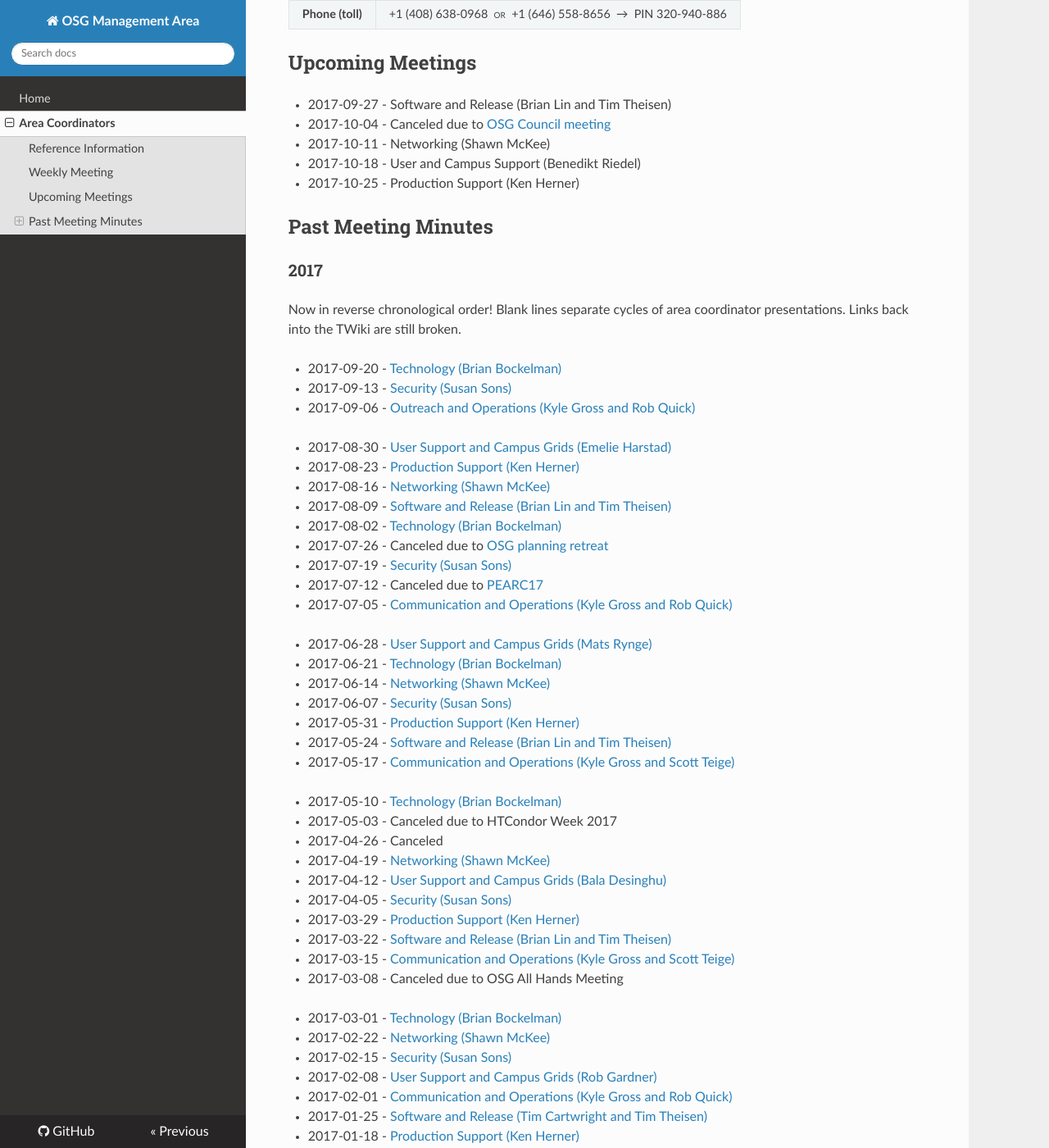
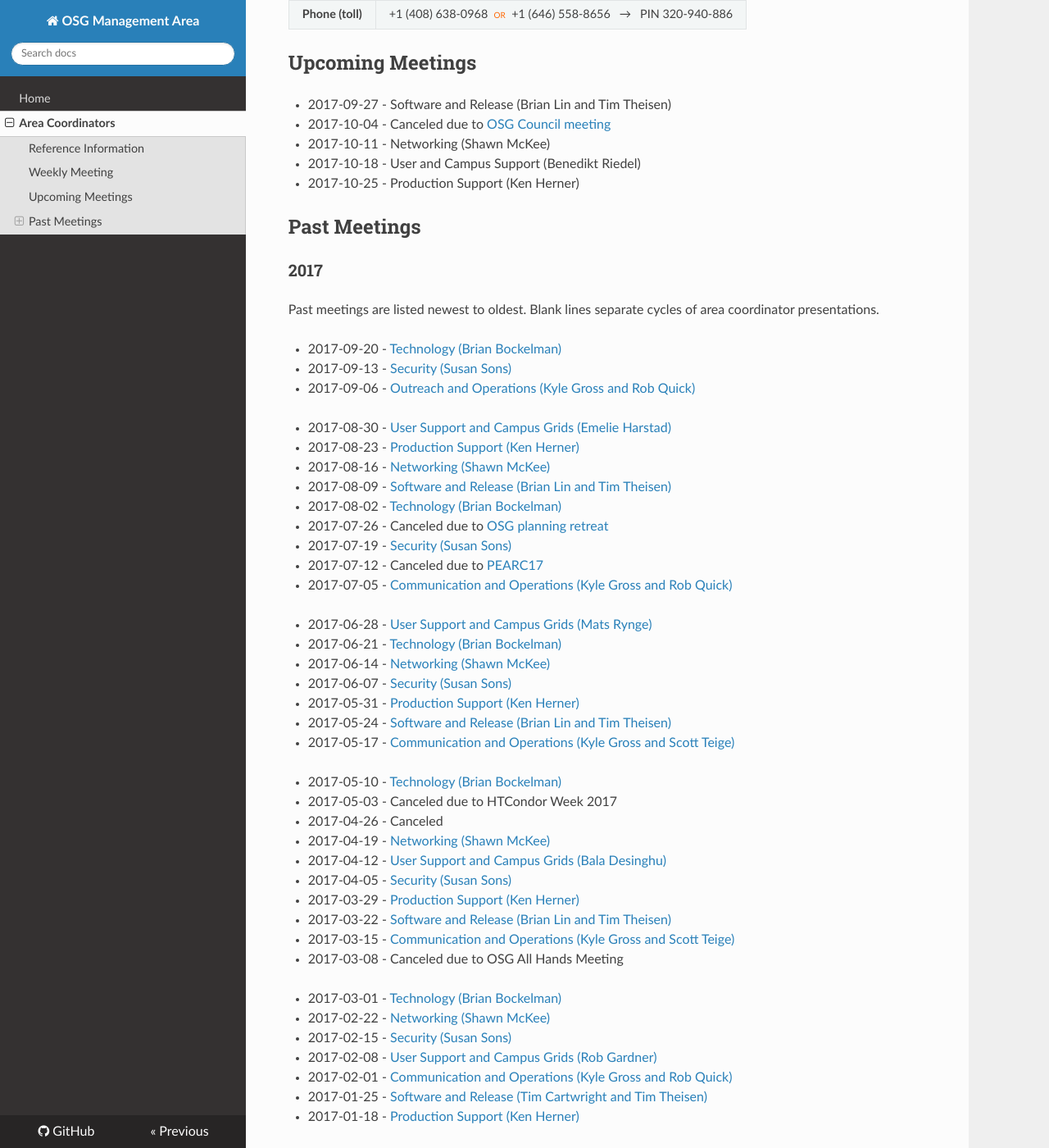
Before and after one commit to ppaschos/management-1, an MkDocs documentation site: the page built from docs/area-coordinators.md, in a window 1280 px wide and 1400 px high, scrolled down 414 px. Shown: the whole window at 82% size. Built offline with MkDocs 1.6.1, drawn with Linux system fonts in a browser that asks for light colours; nearby versions of some CDN libraries; old or Windows-style settings are respelled for this version of MkDocs; some of the changed text lies outside the part shown.

Commit message:
Fixed TWiki links, tweaked wording and formatting

```diff
--- a/docs/area-coordinators.md
+++ b/docs/area-coordinators.md
@@ -12,7 +12,16 @@
 <table>
   <tr> <td><strong>When</strong></td> <td>Wednesdays, 2:00–3:00 p.m. Central Time</td> </tr>
   <tr> <td><strong>Online</strong></td> <td><a href="https://IU.zoom.us/j/320940886">https://IU.zoom.us/j/320940886</a></td> </tr>
-  <tr> <td><strong>Phone (toll)</strong></td> <td>+1 (408) 638-0968 <span style="font-variant: small-caps; padding: 0 0.5ex;">or</span> +1 (646) 558-8656<span style="padding: 0 1ex;">&rarr;</span>PIN 320-940-886</td> </tr>
+  <tr>
+    <td><strong>Phone (toll)</strong></td>
+    <td>
+      +1 (408) 638-0968
+      <span style="color: #F60; font-variant: small-caps; padding: 0 0.5ex;">or</span>
+      +1 (646) 558-8656
+      <span style="padding: 0 1ex;">&rarr;</span>
+      PIN 320-940-886
+    </td>
+  </tr>
 </table>
 
 
@@ -25,68 +34,70 @@
 - 2017-10-25 - Production Support (Ken Herner)
 
 
-## Past Meeting Minutes
+## Past Meetings
 
 ### 2017
 
-Now in reverse chronological order!  Blank lines separate cycles of area coordinator presentations.  Links back into the
-TWiki are still broken.
+Past meetings are listed newest to oldest.  Blank lines separate cycles of area coordinator presentations.
 
--   2017-09-20 - [Technology (Brian Bockelman)](20170920AgendaMinutes)
--   2017-09-13 - [Security (Susan Sons)](20170913AgendaMinutes)
--   2017-09-06 - [Outreach and Operations (Kyle Gross and Rob Quick)](20170906AgendaMinutes)
+-   2017-09-20 - [Technology (Brian Bockelman)](https://twiki.opensciencegrid.org/bin/view/Management/20170920AgendaMinutes)
+-   2017-09-13 - [Security (Susan Sons)](https://twiki.opensciencegrid.org/bin/view/Management/20170913AgendaMinutes)
+-   2017-09-06 - [Outreach and Operations (Kyle Gross and Rob Quick)](https://twiki.opensciencegrid.org/bin/view/Management/20170906AgendaMinutes)
 
 <!-- -->
 
--   2017-08-30 - [User Support and Campus Grids (Emelie Harstad)](20170830AgendaMinutes)
--   2017-08-23 - [Production Support (Ken Herner)](20170823AgendaMinutes)
--   2017-08-16 - [Networking (Shawn McKee)](20170816AgendaMinutes)
--   2017-08-09 - [Software and Release (Brian Lin and Tim Theisen)](20170809AgendaMinutes)
--   2017-08-02 - [Technology (Brian Bockelman)](20170802AgendaMinutes)
+-   2017-08-30 - [User Support and Campus Grids (Emelie Harstad)](https://twiki.opensciencegrid.org/bin/view/Management/20170830AgendaMinutes)
+-   2017-08-23 - [Production Support (Ken Herner)](https://twiki.opensciencegrid.org/bin/view/Management/20170823AgendaMinutes)
+-   2017-08-16 - [Networking (Shawn McKee)](https://twiki.opensciencegrid.org/bin/view/Management/20170816AgendaMinutes)
+-   2017-08-09 - [Software and Release (Brian Lin and Tim Theisen)](https://twiki.opensciencegrid.org/bin/view/Management/20170809AgendaMinutes)
+-   2017-08-02 - [Technology (Brian Bockelman)](https://twiki.opensciencegrid.org/bin/view/Management/20170802AgendaMinutes)
 -   2017-07-26 - Canceled due to [OSG planning retreat](https://indico.fnal.gov/conferenceDisplay.py?confId=14739)
--   2017-07-19 - [Security (Susan Sons)](20170719AgendaMinutes)
+-   2017-07-19 - [Security (Susan Sons)](https://twiki.opensciencegrid.org/bin/view/Management/20170719AgendaMinutes)
 -   2017-07-12 - Canceled due to [PEARC17](https://www.pearc17.pearc.org)
--   2017-07-05 - [Communication and Operations (Kyle Gross and Rob Quick)](20170705AgendaMinutes)
+-   2017-07-05 - [Communication and Operations (Kyle Gross and Rob Quick)](https://twiki.opensciencegrid.org/bin/view/Management/20170705AgendaMinutes)
 
 <!-- -->
 
--   2017-06-28 - [User Support and Campus Grids (Mats Rynge)](20170628AgendaMinutes)
--   2017-06-21 - [Technology (Brian Bockelman)](20170621AgendaMinutes)
--   2017-06-14 - [Networking (Shawn McKee)](20170614AgendaMinutes)
--   2017-06-07 - [Security (Susan Sons)](20170607AgendaMinutes)
--   2017-05-31 - [Production Support (Ken Herner)](20170531AgendaMinutes)
--   2017-05-24 - [Software and Release (Brian Lin and Tim Theisen)](20170524AgendaMinutes)
--   2017-05-17 - [Communication and Operations (Kyle Gross and Scott Teige)](20170517AgendaMinutes)
+-   2017-06-28 - [User Support and Campus Grids (Mats Rynge)](https://twiki.opensciencegrid.org/bin/view/Management/20170628AgendaMinutes)
+-   2017-06-21 - [Technology (Brian Bockelman)](https://twiki.opensciencegrid.org/bin/view/Management/20170621AgendaMinutes)
+-   2017-06-14 - [Networking (Shawn McKee)](https://twiki.opensciencegrid.org/bin/view/Management/20170614AgendaMinutes)
+-   2017-06-07 - [Security (Susan Sons)](https://twiki.opensciencegrid.org/bin/view/Management/20170607AgendaMinutes)
+-   2017-05-31 - [Production Support (Ken Herner)](https://twiki.opensciencegrid.org/bin/view/Management/20170531AgendaMinutes)
+-   2017-05-24 - [Software and Release (Brian Lin and Tim Theisen)](https://twiki.opensciencegrid.org/bin/view/Management/20170524AgendaMinutes)
+-   2017-05-17 - [Communication and Operations (Kyle Gross and Scott Teige)](https://twiki.opensciencegrid.org/bin/view/Management/20170517AgendaMinutes)
 
 <!-- -->
 
--   2017-05-10 - [Technology (Brian Bockelman)](20170510AgendaMinutes)
+-   2017-05-10 - [Technology (Brian Bockelman)](https://twiki.opensciencegrid.org/bin/view/Management/20170510AgendaMinutes)
 -   2017-05-03 - Canceled due to HTCondor Week 2017
 -   2017-04-26 - Canceled
--   2017-04-19 - [Networking (Shawn McKee)](20170419AgendaMinutes)
--   2017-04-12 - [User Support and Campus Grids (Bala Desinghu)](20170412AgendaMinutes)
--   2017-04-05 - [Security (Susan Sons)](20170405AgendaMinutes)
--   2017-03-29 - [Production Support (Ken Herner)](20170329AgendaMinutes)
--   2017-03-22 - [Software and Release (Brian Lin and Tim Theisen)](20170322AgendaMinutes)
--   2017-03-15 - [Communication and Operations (Kyle Gross and Scott Teige)](20170315AgendaMinutes)
+-   2017-04-19 - [Networking (Shawn McKee)](https://twiki.opensciencegrid.org/bin/view/Management/20170419AgendaMinutes)
+-   2017-04-12 - [User Support and Campus Grids (Bala Desinghu)](https://twiki.opensciencegrid.org/bin/view/Management/20170412AgendaMinutes)
+-   2017-04-05 - [Security (Susan Sons)](https://twiki.opensciencegrid.org/bin/view/Management/20170405AgendaMinutes)
+-   2017-03-29 - [Production Support (Ken Herner)](https://twiki.opensciencegrid.org/bin/view/Management/20170329AgendaMinutes)
+-   2017-03-22 - [Software and Release (Brian Lin and Tim Theisen)](https://twiki.opensciencegrid.org/bin/view/Management/20170322AgendaMinutes)
+-   2017-03-15 - [Communication and Operations (Kyle Gross and Scott Teige)](https://twiki.opensciencegrid.org/bin/view/Management/20170315AgendaMinutes)
 -   2017-03-08 - Canceled due to OSG All Hands Meeting
 
 <!-- -->
 
--   2017-03-01 - [Technology (Brian Bockelman)](20170301AgendaMinutes)
--   2017-02-22 - [Networking (Shawn McKee)](20170222AgendaMinutes)
--   2017-02-15 - [Security (Susan Sons)](20170215AgendaMinutes)
--   2017-02-08 - [User Support and Campus Grids (Rob Gardner)](20170208AgendaMinutes)
--   2017-02-01 - [Communication and Operations (Kyle Gross and Rob Quick)](20170201AgendaMinutes)
--   2017-01-25 - [Software and Release (Tim Cartwright and Tim Theisen)](20170125AgendaMinutes)
--   2017-01-18 - [Production Support (Ken Herner)](20170118AgendaMinutes)
+-   2017-03-01 - [Technology (Brian Bockelman)](https://twiki.opensciencegrid.org/bin/view/Management/20170301AgendaMinutes)
+-   2017-02-22 - [Networking (Shawn McKee)](https://twiki.opensciencegrid.org/bin/view/Management/20170222AgendaMinutes)
+-   2017-02-15 - [Security (Susan Sons)](https://twiki.opensciencegrid.org/bin/view/Management/20170215AgendaMinutes)
+-   2017-02-08 - [User Support and Campus Grids (Rob Gardner)](https://twiki.opensciencegrid.org/bin/view/Management/20170208AgendaMinutes)
+-   2017-02-01 - [Communication and Operations (Kyle Gross and Rob Quick)](https://twiki.opensciencegrid.org/bin/view/Management/20170201AgendaMinutes)
+-   2017-01-25 - [Software and Release (Tim Cartwright and Tim Theisen)](https://twiki.opensciencegrid.org/bin/view/Management/20170125AgendaMinutes)
+-   2017-01-18 - [Production Support (Ken Herner)](https://twiki.opensciencegrid.org/bin/view/Management/20170118AgendaMinutes)
 
 <!-- -->
 
--   2017-01-11 - [Technology (Brian Bockelman)](20170111AgendaMinutes)
--   2017-01-04 - [Networking (Shawn McKee)](20170104AgendaMinutes)
+-   2017-01-11 - [Technology (Brian Bockelman)](https://twiki.opensciencegrid.org/bin/view/Management/20170111AgendaMinutes)
+-   2017-01-04 - [Networking (Shawn McKee)](https://twiki.opensciencegrid.org/bin/view/Management/20170104AgendaMinutes)
 
 
 ### 2016 and earlier
 
-Links to all Area Coordinator meetings from 2008–2016 are on [a separate archive page](AreaCoordinatorMeetingArchive).
+Links to all Area Coordinator meetings from 2008–2016 are on
+[a separate archive page](https://twiki.opensciencegrid.org/bin/view/Management/AreaCoordinatorMeetingArchive).
+In late 2017, these pages will be archived as raw TWiki text, without attachments; once the OSG TWiki is decommissioned,
+the archived pages will no longer be available online.
```
